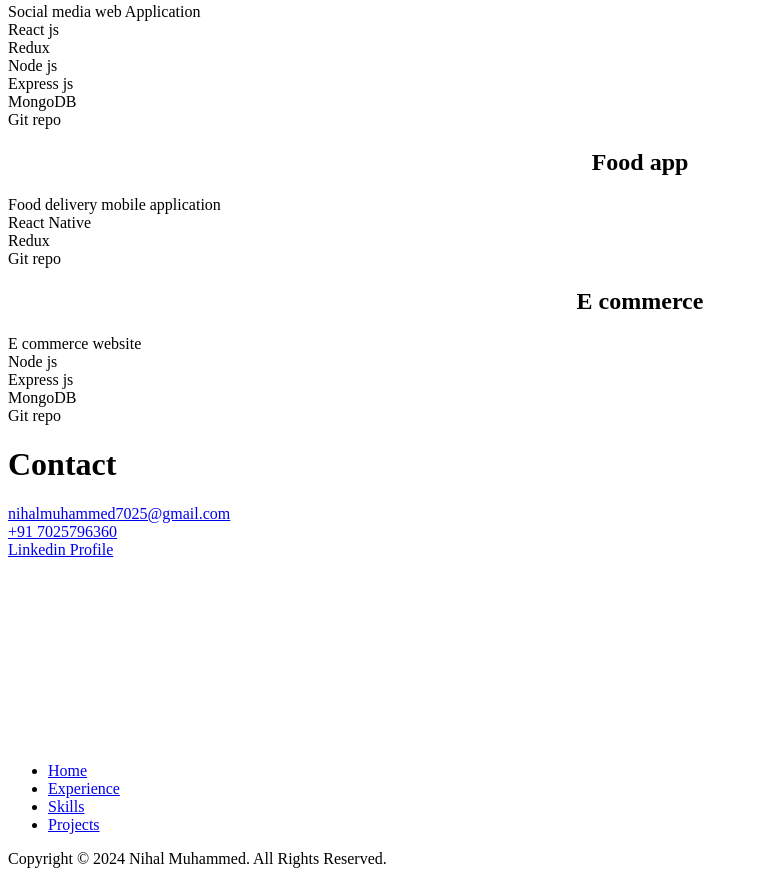
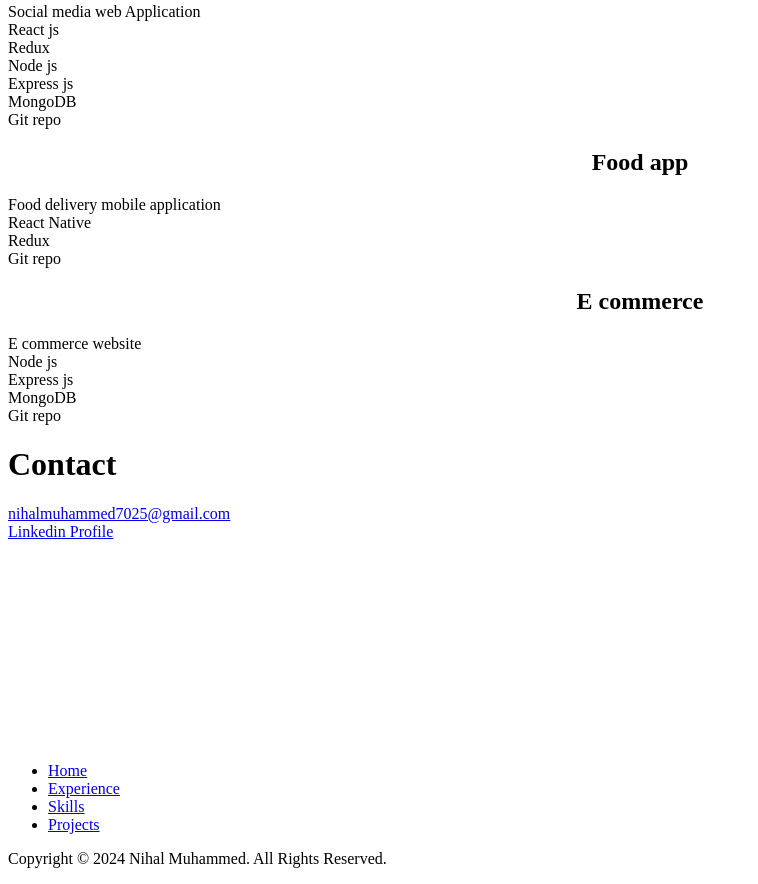
Before and after one commit to nihal-muhd/my_portfolio, a plain HTML site: page index.html in a window 1280 px wide. Shown: the part 1568-2452 px from the top of the page, without its empty margins (0-758 px from the left). Drawn offline with nearby package versions, Linux system fonts and the light colour scheme.

Commit message:
commented my number

```diff
--- a/index.html
+++ b/index.html
@@ -448,7 +448,7 @@
       </div>
       <div class="contact-box">
         <div class="call-icon"></div>
-        <a href="tel:+917025796360">+91 7025796360</a>
+        <!-- <a href="tel:+917025796360">+91 7025796360</a> -->
       </div>
       <div class="contact-box">
         <div class="linked-icon"></div>
```
